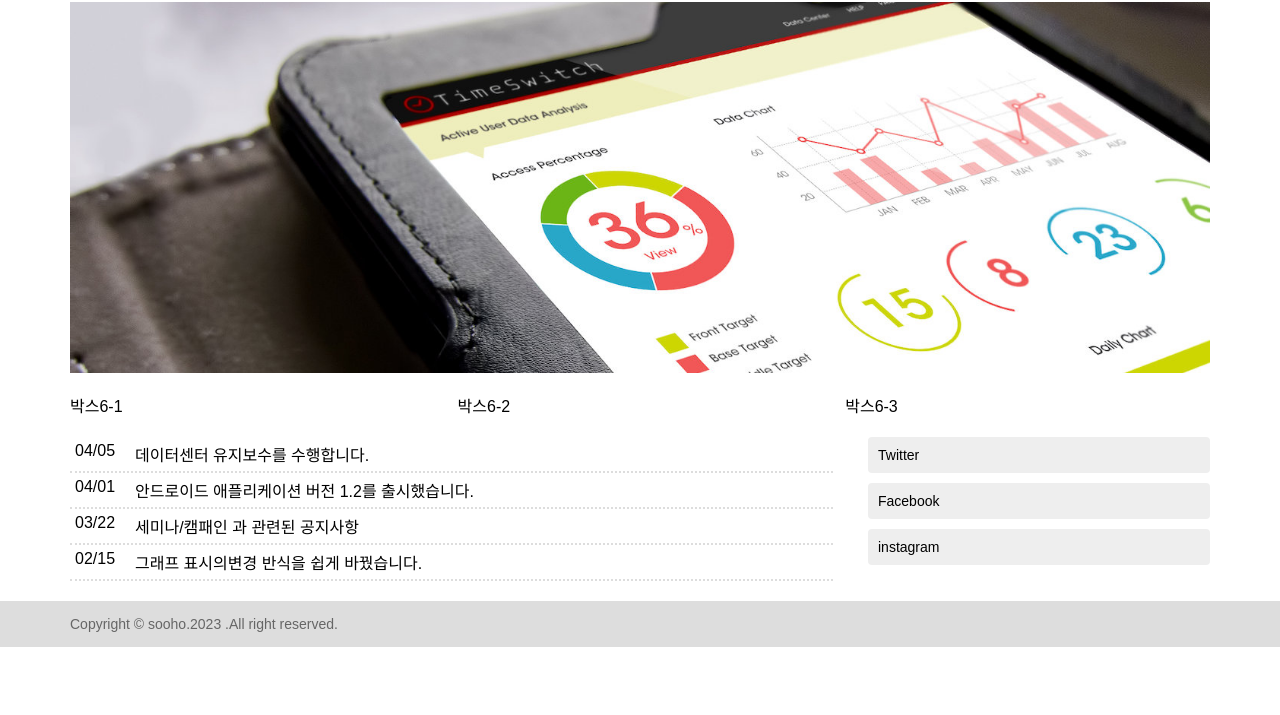
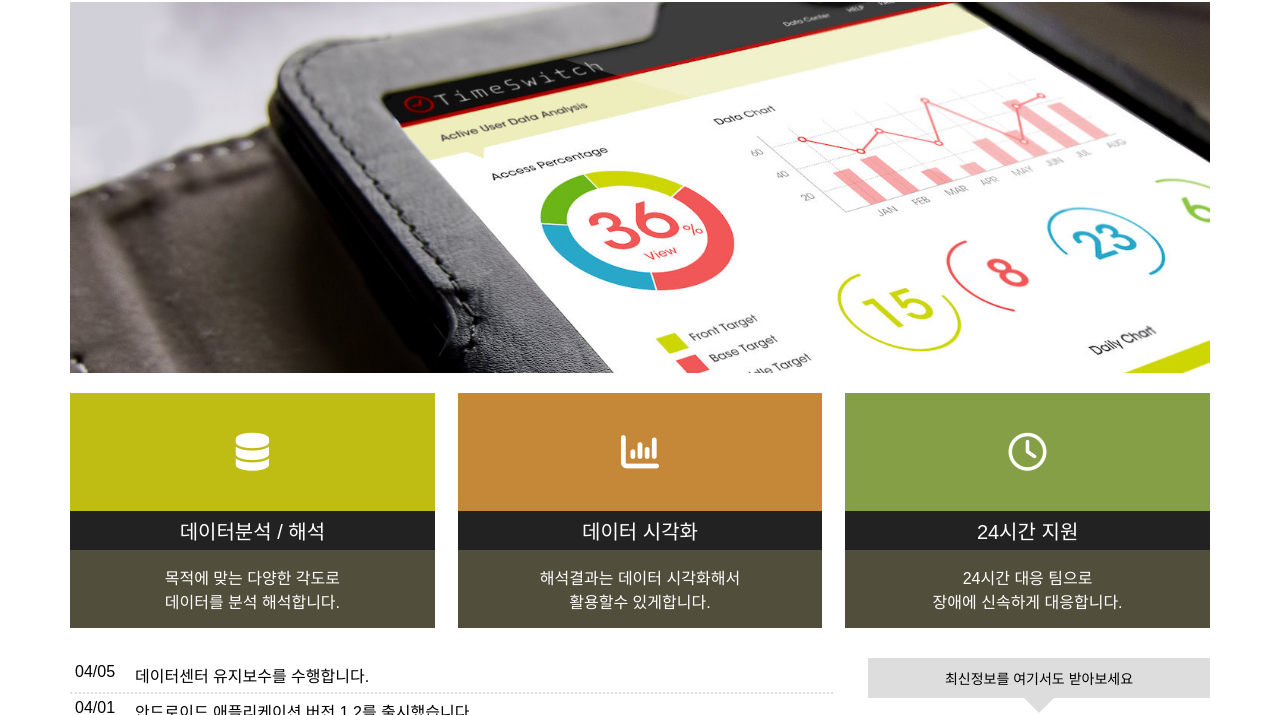
Before and after one commit to nomiiee2/green310, a plain HTML site: page ex_site.html in a window 1280 px wide. Shown: the part 68-783 px from the top of the page. Drawn offline with nearby package versions, Linux system fonts and the light colour scheme.

Commit message:
0526_site

```diff
--- /dev/null
+++ b/css/site_style copy.css
@@ -0,0 +1,102 @@
+@charset 'utf-8';
+
+* {margin: 0;
+    padding: 0;}
+
+ul,ol {list-style: none;}
+
+a {color: #000;
+    text-decoration: none;}
+
+img {
+    border: none;
+    vertical-align: bottom;
+}
+
+body {
+    font-family: '맑은고딕', 'Apple SD Gothic Neo', sans-serif;
+}
+
+
+.logo img {
+    width: 250px;
+    height: 33px;
+}
+
+
+
+.boxA {display: flex;}
+
+.menu {display: flex;}
+
+.menu li {}
+
+.menu li a {padding: 10px 15px;
+    font-size: 14px;}
+
+
+
+.box3 img {max-width: 100%;
+    height: auto;
+    }
+
+
+    .box4 {
+        display: flex;
+    }
+
+    .box4>div:nth-child(1) {
+        width: 70%;
+    }
+
+    .box4>div:nth-child(2) {
+        width: 30%;
+    }
+
+    .notice {
+        padding-right: 35px;
+        box-sizing: border-box;
+    }
+
+
+
+    .copyrignt {}
+
+.copyrignt p {
+    color: #666;
+    font-size: 14px;}
+
+
+
+/* 768px 이상구간 설정 */
+@media (min-width:768px) {
+
+    /* 박스1과 박스2의 가로정렬 */
+
+    .boxA {
+        display: flex;
+        justify-content: space-between;
+        align-items: center;
+    }
+}
+
+
+
+
+
+/* 1190px 이상일때 //// */
+@media (min-width:1190px) {
+
+    /* 레이아웃의 전체 넓이를 고정하고 가운데에 배치함 */
+
+    .boxA,
+    .box3,
+    .box4,
+    .box6,
+    .copyrignt {
+        width: 1140px;
+        margin: 0 auto;
+    }
+
+
+}
--- a/css/site_style.css
+++ b/css/site_style.css
@@ -2,27 +2,42 @@
 
 /* 전체설정 */
 
-* {margin: 0;
-    padding: 0;}
+* {
+    margin: 0;
+    padding: 0;
+}
 
-ul,ol {list-style: none;}
-a {color: #000;
+ul,
+ol {
+    list-style: none;
+}
+
+a {
+    color: #000;
     text-decoration: none;
-    }
+}
 
-img {border: none;
-    vertical-align: bottom;}
+img {
+    border: none;
+    vertical-align: bottom;
+}
 
 
-body {font-family: '맑은고딕','Apple SD Gothic Neo',sans-serif;}
+body {
+    font-family: '맑은고딕', 'Apple SD Gothic Neo', sans-serif;
+}
 
 
 /* 로고설정 */
 
 .logo {}
+
 .logo A {}
-.logo img {width: 250px;
-    height: 33px;}
+
+.logo img {
+    width: 250px;
+    height: 33px;
+}
 
 .logo a:hover {}
 
@@ -35,56 +50,102 @@ body {font-family: '맑은고딕','Apple SD Gothic Neo',sans-serif;}
 /* 메뉴설정 */
 
 .menu {}
+
 .menu ul {}
+
 .menu li {}
 
-/* 폰트위치가?..이상함 */
-.menu li a{display: block;
+
+.menu li a {
+    display: block;
     padding: 10px 15px;
-    font-size: 14px;}
-.menu li a:hover {background-color: #eee;}
+    font-size: 14px;
+}
+
+.menu li a:hover {
+    background-color: #eee;
+}
 
 
 /* 헤더그림 */
-.topimg {max-width: 100%;
-    height: auto;}
+.topimg {
+    max-width: 100%;
+    height: auto;
+}
 
 
 
 /* 공지사항설정 */
 
 .notice {}
+
 .notice ul {}
+
 .notice li {}
-.notice li a {display: block;
+
+.notice li a {
+    display: block;
     padding: 5px;
-    border-bottom: dotted 2px #ddd;}
+    border-bottom: dotted 2px #ddd;
+}
+
 .notice li a:hover {}
 
 
-.notice span {float: left;
+.notice span {
+    float: left;
     width: 60px;
-    display: inline-block;}
-.notice .txt {float: none;
+    display: inline-block;
+}
+
+.notice .txt {
+    float: none;
     width: auto;
-    margin-left: 60px;}
+    margin-left: 60px;
+}
 
-.notice a::after {content: '';
+.notice a::after {
+    content: '';
     display: block;
-    clear: both;}
+    clear: both;
+}
 
 
 /* snsSet 설정 */
 
 .snsSet {}
-.snsSet ul {}
-.snsSet li {}
-.snsSet li a {display: block;
+
+.snsSet p {
+    background-color: #ddd;
+    font-size: 14px;
+    text-align: center;
     padding: 10px;
-    margin-bottom: 10px;
-    font-size: 14px;
-    background-color: #eee;
-    border-radius: 4px;}
+    margin-bottom: 20px;
+}
+
+/* 말풍선모양을 제작할때 사용하는 제너레이터
+    http://cssarrowplease.com */
+
+
+.snsSet p {
+    position: relative;
+    background: #ddd;
+}
+
+.snsSet p:after {
+    top: 100%;
+    left: 50%;
+    border: solid transparent;
+    content: "";
+    height: 0;
+    width: 0;
+    position: absolute;
+    pointer-events: none;
+    border-color: rgba(221, 221, 221, 0);
+    border-top-color: #ddd;
+    border-width: 15px;
+    margin-left: -15px;
+}
 
 
 
@@ -92,54 +153,141 @@ body {font-family: '맑은고딕','Apple SD Gothic Neo',sans-serif;}
 
 
 
+.snsSet ul {}
+
+.snsSet li {}
+
+.snsSet li a {
+    display: block;
+    padding: 10px;
+    margin-bottom: 10px;
+    font-size: 14px;
+    background-color: #eee;
+    border-radius: 4px;
+    color: #fff;
+}
+
+.snsSet i {
+    margin-right: 10px;
+}
+
+
+.snsSet li:nth-child(1) a {
+    background-color: #1da1f2;
+}
+
+.snsSet li:nth-child(2) a {
+    background-color: #1877f2;
+}
+
+.snsSet li:nth-child(3) a {
+    background-color: #e1306c;
+}
+
 
 
 
 
 /* 카피라이트 설정 */
 .copyrignt {}
-.copyrignt p {color: #666;
-    font-size: 14px;}
 
-/* 박스5를 바 형태로 디자인하기 */
-
-.box5 {background-color: #ddd;
-    padding: 15px 0;}
+.copyrignt p {
+    color: #666;
+    font-size: 14px;
+}
 
 
+/* summary설정 */
 
-/* 박스 상하 여백 설정 */
+.summary {}
 
-.boxA {padding-top: 20px;
-    padding-bottom: 10px;}
+.summary a {
+    display: block;
+    background-color: #222;
+    color: #fff;
+    text-align: center;
+}
 
-.box4 {padding-top: 20px;
-    padding-bottom: 20px;}
-
-.box6 {padding-top: 20px;}
+.summary a i {
+    font-size: 38px;
+    display: block;
+    padding-top: 40px;
+    padding-bottom: 40px;
+}
 
 
-/* 박스 좌우 여백 설정 */
+.fa-database {
+    background-color: #bfbd13;
+}
 
-.boxA, .box4, .box5, {padding-left: 15px;
-    padding-right: 15px;}
+.fa-bar-chart {
+    background-color: #c58839;
+}
+
+.fa-clock-o {
+    background-color: #859f46;
+}
+
+.summary h2 {
+    font-size: 20px;
+    font-weight: normal;
+    padding-top: 5px;
+    padding-bottom: 5px;
+}
+
+.summary p {
+    background-color: #524e3c;
+    padding-top: 15px;
+    padding-bottom: 15px;
+}
 
 
 
 
 
 
+/* 박스5를 바 형태로 디자인하기 */
+
+.box5 {
+    background-color: #ddd;
+    padding: 15px 0;
+}
 
 
 
+/* 박스 상하 여백 설정 */
 
-/* 미디어쿼리 구간 설정 ///////////////////////////// */
+.boxA {
+    padding-top: 20px;
+    padding-bottom: 10px;
+}
 
+.box4 {
+    padding-top: 20px;
+    padding-bottom: 20px;
+}
 
-/* 599px 이하구간 설정 */
-@media (max-width:599px) {
+.box6 {
+    padding-top: 20px;
+}
 
+.box6-1,
+.box6-2,
+.box6-3 {
+    padding-bottom: 10px;
+}
 
+.notice {
+    padding-bottom: 10px
+}
+
+/* 박스 좌우 여백 설정 */
+
+.boxA,
+.box4,
+.box5 {
+    padding-left: 15px;
+    padding-right: 15px;
 }
 
 
@@ -151,6 +299,37 @@ body {font-family: '맑은고딕','Apple SD Gothic Neo',sans-serif;}
 
 
 
+/* 미디어쿼리 구간 설정 //////////////////////////////////// */
+
+
+/* 599px 이하구간 설정 */
+@media (max-width:599px) {}
+
+/* 767px이하 구간 설정 */
+@media (max-width:767px) {
+
+    /* 메뉴토글설정 */
+    .menu {
+        display: none;
+    }
+
+    .menuBtn {
+        position: absolute;
+        right: 15px;
+        top: 15px;
+        padding: 6px 12px;
+        border: solid 1px #aaa;
+        border-radius: 5px;
+        background-color: #fff;
+    }
+
+    .menuBtn i {
+        color: #888;
+        font-size: 18px;
+    }
+}
+
+
 
 
 
@@ -159,35 +338,66 @@ body {font-family: '맑은고딕','Apple SD Gothic Neo',sans-serif;}
 
     /* 박스1과 박스2의 가로정렬 */
 
-    .boxA {display: flex;
+    .boxA {
+        display: flex;
         justify-content: space-between;
-        align-items: center;}
+        align-items: center;
+    }
+
     .boxA>div {}
 
     /* 메뉴설정 */
 
-    .menu {}
-    .menu ul {display: flex;}
+    .menuBtn {display: none;}
+    .menu {
+        display: block !important;
+    }
+
+    .menu ul {
+        display: flex;
+    }
+
     .menu li {}
-    .menu li a{}
+
+    .menu li a {}
+
     .menu li a:hover {}
 
 
     /* 공지사항, snsSet 가로정렬 설정 */
 
-    .box4 {display: flex;}
-    .box4>div:nth-child(1) {width: 70%;}
-    .box4>div:nth-child(2) {width: 30%;}
+    .box4 {
+        display: flex;
+    }
 
-    .notice {padding-right: 35px;
-        box-sizing: border-box;}
+    .box4>div:nth-child(1) {
+        width: 70%;
+    }
+
+    .box4>div:nth-child(2) {
+        width: 30%;
+    }
+
+    .notice {
+        padding-right: 35px;
+        box-sizing: border-box;
+    }
 
 
-/* 박스6-1, 6-2, 6-3의 가로정렬 */
+    /* 박스6-1, 6-2, 6-3의 가로정렬 */
 
-.box6 {display: flex;}
-.box6>div {width:32%;}
-.box6-1, .box6-2 {margin-right: 2%;}
+    .box6 {
+        display: flex;
+    }
+
+    .box6>div {
+        width: 32%;
+    }
+
+    .box6-1,
+    .box6-2 {
+        margin-right: 2%;
+    }
 
 }
 
@@ -197,9 +407,14 @@ body {font-family: '맑은고딕','Apple SD Gothic Neo',sans-serif;}
 
     /* 레이아웃의 전체 넓이를 고정하고 가운데에 배치함 */
 
-    .boxA, .box3, .box4, .box6, .copyrignt {width: 1140px;
+    .boxA,
+    .box3,
+    .box4,
+    .box6,
+    .copyrignt {
+        width: 1140px;
         margin: 0 auto;
-        }
+    }
 
 
 }
--- a/ex_site.html
+++ b/ex_site.html
@@ -10,6 +10,29 @@
     <!-- <link rel="stylesheet" href="css/grid-guide.css"> -->
     <!-- 외부스타일시트연결 -->
     <link rel="stylesheet" href="css/site_style.css">
+    <!-- 폰트어썸 CDN연결 -->
+    <script src="https://kit.fontawesome.com/85ac904405.js" crossorigin="anonymous"></script>
+
+    <!-- JQuery(제이쿼리) CDN-->
+    <script src="http://code.jquery.com/jquery-latest.js"></script>
+
+    <!-- 제이쿼리 스크립트언어 설정 -->
+    <script>
+        $(document).ready(function(){
+
+        // 한줄주석 줄바꿈시 자동으로 해제
+
+        // menuBtn을 cilck 했을 때, menu가 아래로 나타나라.
+
+        $('.menuBtn').click(function(){
+            $('.menu').slideToggle()
+        })
+
+
+
+        })
+    </script>
+
 
 </head>
 <body>
@@ -23,6 +46,9 @@
         </div>
 
         <div class="box2">
+            <button class="menuBtn">
+                <i class="fa fa-bars" aria-hidden="true"></i>
+            </button>
             <div class="menu">
                 <ul>
                     <li><a href="#">메인</a></li>
@@ -40,9 +66,39 @@
     </div>
 
     <div class="box6">
-        <div class="box6-1">박스6-1</div>
-        <div class="box6-2">박스6-2</div>
-        <div class="box6-3">박스6-3</div>
+        <div class="box6-1">
+            <div class="summary">
+                <a href="#">
+                    <i class="fa fa-database" aria-hidden="true"></i>
+                    <h2>데이터분석 / 해석</h2>
+                    <p>목적에 맞는 다양한 각도로<br>
+                        데이터를 분석 해석합니다.</p>
+                </a>
+            </div>
+        </div>
+
+        <div class="box6-2">
+            <div class="summary">
+                <a href="#">
+                    <i class="fa fa-bar-chart" aria-hidden="true"></i>
+                    <h2>데이터 시각화</h2>
+                    <p>해석결과는 데이터 시각화해서<br>
+                        활용할수 있게합니다.</p>
+                </a>
+            </div>
+        </div>
+
+        <div class="box6-3">
+            <div class="summary">
+                <a href="#">
+                    <i class="fa fa-clock-o" aria-hidden="true"></i>
+                    <h2>24시간 지원</h2>
+                    <p>24시간 대응 팀으로<br>
+                        장애에 신속하게 대응합니다.</p>
+                </a>
+            </div>
+        </div>
+
     </div>
 
     <div class="box4">
@@ -56,10 +112,25 @@
         </div>
 
         <div class="snsSet">
+            <p>최신정보를 여기서도 받아보세요</p>
             <ul>
-                <li><a href="#">Twitter</a></li>
-                <li><a href="#">Facebook</a></li>
-                <li><a href="#">instagram</a></li>
+                <li>
+                    <a href="#">
+                        <i class="fa fa-twitter fa-fw" aria-hidden="true"></i>Twitter
+                    </a>
+                </li>
+
+                <li>
+                    <a href="#">
+                        <i class="fa fa-facebook fa-fw" aria-hidden="true"></i>Facebook
+                    </a>
+                </li>
+
+                <li>
+                    <a href="#">
+                        <i class="fa fa-instagram fa-fw" aria-hidden="true"></i>instagram
+                    </a>
+                </li>
             </ul>
         </div>
 
```
Also changed, not shown: ex_site copy.html (added, +127 -0 lines), layout004.html (+1 -1 lines).
